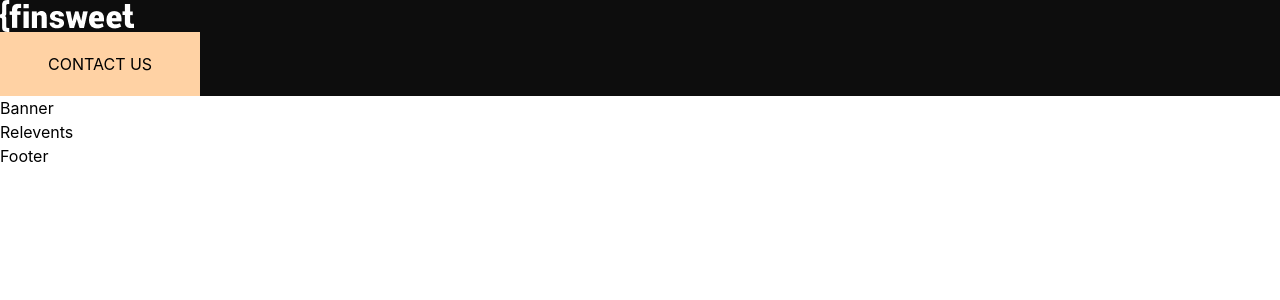
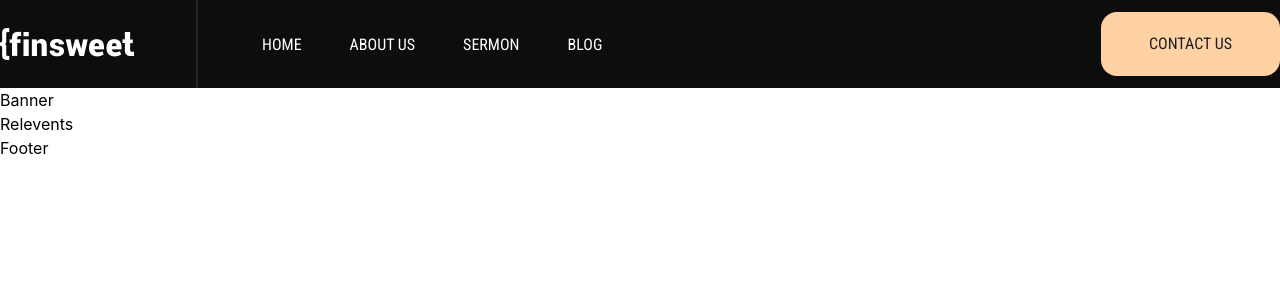
Before and after one commit to dev-monirul1/finsweet, a React (Vite) app: page / in a window 1280 px wide. Shown: the top 300 px of the page. Built offline with nearby package versions, Linux system fonts and the light colour scheme.

Commit message:
navbar done

```diff
--- a/index.html
+++ b/index.html
@@ -1,13 +1,20 @@
 <!doctype html>
 <html lang="en">
+
 <head>
   <meta charset="UTF-8" />
   <link rel="icon" type="image/svg+xml" href="/favicon.svg" />
   <meta name="viewport" content="width=device-width, initial-scale=1.0" />
   <title>finsweet</title>
+  <link rel="preconnect" href="https://fonts.googleapis.com">
+  <link rel="preconnect" href="https://fonts.gstatic.com" crossorigin>
+  <link href="https://fonts.googleapis.com/css2?family=Roboto+Condensed:ital,wght@0,100..900;1,100..900&display=swap"
+    rel="stylesheet">
 </head>
+
 <body>
   <div id="root"></div>
   <script type="module" src="/src/main.jsx"></script>
 </body>
+
 </html>
--- a/src/components/layouts/Navbar.jsx
+++ b/src/components/layouts/Navbar.jsx
@@ -3,20 +3,30 @@ import Container from '../common/Container'
 import logo from '../../assets/logo.png'
 import Image from '../ui/Image'
 import Anchor from '../ui/Anchor'
-
+import { menuData } from '../../dummyData/menuData'
 
 const Navbar = () => {
   return (
-    <nav className="bg-[#0D0D0D]">
+    <nav className="bg-navbg py-3">
       <Container>
-        <div className="">
-          <Anchor href="/">
-            <Image src={logo} alt="Not found" />
-          </Anchor>
-
-        </div>
-        <div className="">
-          <button className='bg-[#FFD2A4] px-12 py-5 uppercase font-normal text-base'>contact us</button>
+        <div className="flex items-center justify-between ">
+          <div className="flex items-center gap-32 ">
+            <Anchor href="/" className="relative after:absolute after:content-[''] after:w-0.5 after:h-30 after:bg-white/10 after:-bottom-7 after:-right-16">
+              <Image src={logo} alt="Not found" />
+            </Anchor>
+            <ul className='flex items-center gap-12'>
+              {menuData.map((item, index) => (
+                <li key={index}>
+                  <Anchor href={item.url} className='text-white text-base uppercase font-normal font-roboto'>
+                    {item.label}
+                  </Anchor>
+                </li>
+              ))}
+            </ul>
+          </div>
+          <div className="">
+            <button className='bg-primary px-12 py-5 uppercase font-normal text-base text-[#1C1D28] rounded-2xl font-roboto'>contact us</button>
+          </div>
         </div>
 
       </Container>
--- /dev/null
+++ b/src/dummyData/menuData.js
@@ -0,0 +1,22 @@
+export const menuData = [
+  {
+    id: 1,
+    label: 'Home',
+    url: '#'
+  },
+  {
+    id: 2,
+    label: 'About us',
+    url: '#'
+  },
+  {
+    id: 3,
+    label: 'Sermon',
+    url: '#'
+  },
+  {
+    id: 4,
+    label: 'Blog',
+    url: '#'
+  }
+]
--- a/src/index.css
+++ b/src/index.css
@@ -1 +1,11 @@
 @import "tailwindcss";
+
+@theme {
+    --color-primary: #FFD2A4;
+    --color-navbg: #0D0D0D;
+
+  --font-roboto: "Roboto Condensed", sans-serif;
+
+}
+
+/* font-family: "Roboto Condensed", sans-serif; */
```
Lines whose indentation alone changed are shown as unchanged.
